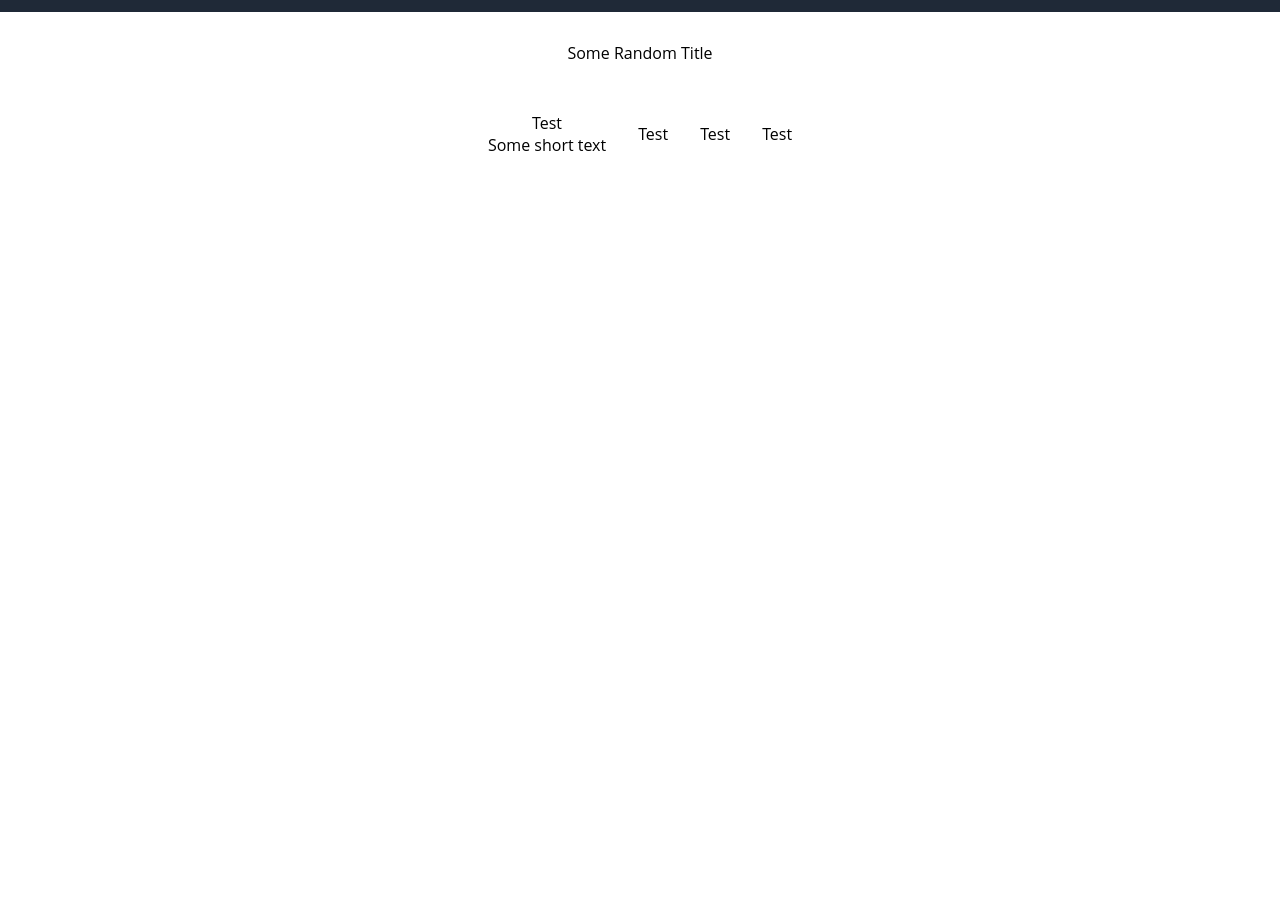
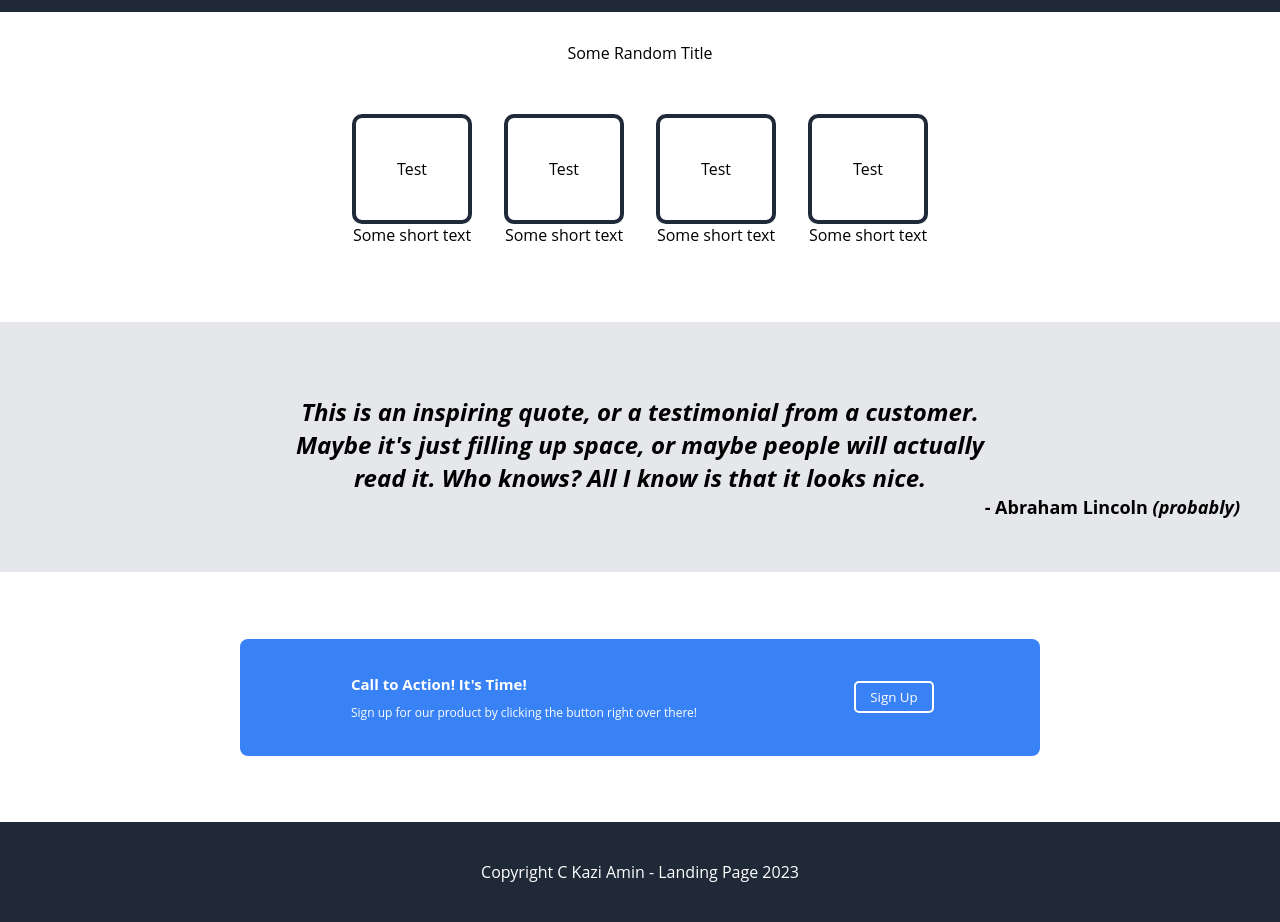
Before and after one commit to KaziAmin110/landing-page, a plain HTML site: page index.html in a window 1280 px wide. Shown: the part 285-1207 px from the top of the page. Before the commit the page ends 800 px from the top, so only its background shows below. Drawn offline with Linux system fonts and the light colour scheme.

Commit message:
Finish Page Layout

```diff
--- a/index.html
+++ b/index.html
@@ -36,24 +36,46 @@
             Some Random Title
         </div>
         <div class="gallery-images">
-            <div class="first-image">
-                <div>Test</div>
-                <p>Some short text</p>
+            <div class="image-container">
+                <div class="img">Test</div>
+                <p class="text">Some short text</p>
             </div>
-            <div class="second-image">
-                Test
+            <div class="image-container">
+                <div class="img">Test</div>
+                <p class="text">Some short text</p>
             </div>
-            <div class="third-image">
-                Test
+            <div class="image-container">
+                <div class="img">Test</div>
+                <p class="text">Some short text</p>
             </div>
-            <div class="fourth-image">
-                Test
+            <div class="image-container">
+                <div class="img">Test</div>
+                <p class="text">Some short text</p>
             </div>
         </div>
 
     </div>
-    <div class="fourth-container">
-
+    <div class="quote-container">
+        <div class="quote">
+            <h1 class="quote-text"><em>This is an inspiring quote, or a testimonial from a  customer. Maybe it's just filling up space, or maybe people will actually read it. Who knows? All I know is that it looks nice.</em></h1>
+        </div>
+        <h1 class="author">- Abraham Lincoln <em>(probably)</em></h1>
+    </div>
+    <div class="product-container">
+        <div class="product-information">
+            <div class="product-description">
+                <h2 class="product-text">Call to Action! It's Time!</h2>
+                <p class="product-short">Sign up for our product by clicking the button right over there!</p>
+            </div>
+            <button class="product">Sign Up</button>
+        </div>
+    </div>
+    <div class="website-footer-container">
+        <div class="website-footer">
+            <p class="footer-text">
+                Copyright C Kazi Amin - Landing Page 2023
+            </p>
+        </div>
     </div>
 
 </body>
--- a/styles.css
+++ b/styles.css
@@ -27,6 +27,7 @@
 .header-links {
     display: flex;
     gap: 2rem;
+    margin-left: 250px;
 }
 
 .home-container {
@@ -58,7 +59,12 @@
 }
 
 .sign-up {
-    width: 100px;
+    background-color: #3882F6;
+    border: white 2px solid;
+    border-radius: 5px;
+    color: white;
+    width: 80px;
+    padding: 5px;
 }
 
 .right-box {
@@ -79,10 +85,9 @@
     flex-grow: 1;
     height: 80px;
     justify-content: center;
-    align-items: center;
     gap: 2rem;
     margin: 30px;
-
+    margin-top: 50px;
 }
 
 /* .gallery-images > * {
@@ -91,7 +96,121 @@
     padding: 40px;
 } */
 
-.first-image {
+.image-container {
+    max-width: 200px
+}
+
+.img {
+    border: 4px #1f2937 solid;
+    border-radius: 10px;
+    padding: 40px;
+    width: 120px;
+
+}
+
+.image-container.text {
+    max-width: 20px;
+    flex-wrap: wrap;
+}
+
+.quote-container {
+    background-color: #E5E7EB;
+    height: 250px;
+    text-align: center;
+    margin-top: 30px;
     display: flex;
     flex-direction: column;
+    justify-content: center;
+    align-items: center;
 }
+
+.quote {
+    display: flex;
+    width: 750px;
+    height: 100px;
+    flex-wrap: wrap;
+}
+
+.quote > * {
+    font-size: 24px;
+    flex-shrink: 1;
+    margin: 20px;
+    flex-wrap: wrap;
+}
+
+.quote.text {
+    flex-shrink: 1
+}
+
+.author {
+    align-self: flex-end;
+    font-size: 18px;
+    margin-top: 20px;
+    margin-right: 40px;
+    flex-shrink: 1;
+}
+
+.product-container {
+    background-color: white;
+    height: 250px;
+    text-align: center;
+    display: flex;
+    flex-direction: column;
+    justify-content: center;
+    align-items: center;
+}
+
+.product-information{
+    display: flex;
+    flex-shrink: 1;
+    min-width: 800px;
+    min-height: 80px;
+    justify-content: space-around;
+    background-color: #3882F6;
+    color: white;
+    border-radius: 8px;
+    padding: 30px;
+}
+
+.product {
+    background-color: #3882F6;
+    border: white 2px solid;
+    border-radius: 5px;
+    color: white;
+    width: 80px;
+    padding: 5px;
+    align-self: center;
+    flex-wrap: wrap;
+}
+
+.product-description {
+    display: flex;
+    flex-direction: column;
+    align-items: flex-start;
+    justify-content: center;
+}
+
+.product-text{
+    padding: 5px;
+    font-size: 15px;
+}
+
+.product-short {
+    padding: 5px;
+    font-size: 12px;
+}
+
+
+.website-footer-container {
+    display: flex;
+    background-color: #1f2937;
+    color: white;
+    height: 100px;
+    justify-content: center;
+    align-items: center;
+}
+
+.website-footer {
+    display: flex;
+    justify-content: center;
+}
```
